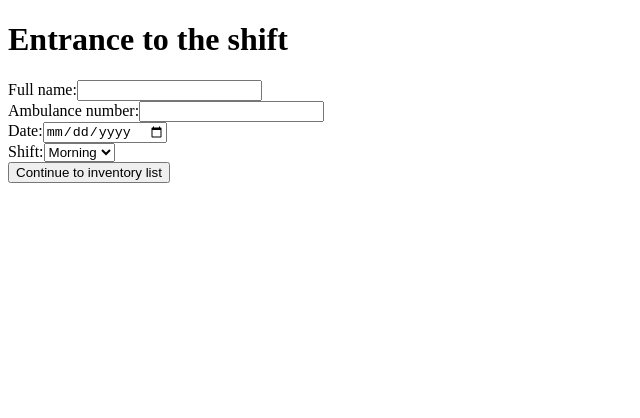
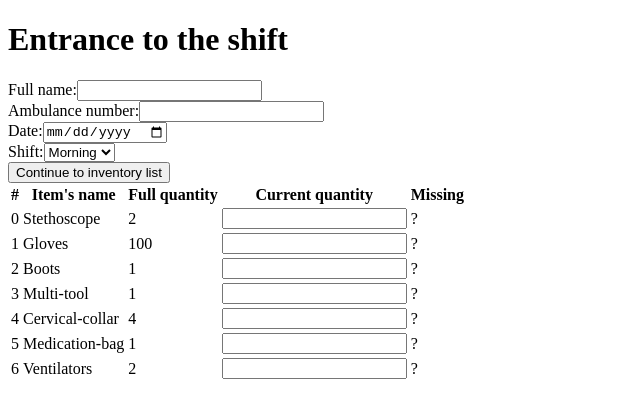
Before and after one commit to ramabadash/paramedics-equipment-list, a React (Create React App) app in the folder paramedics-equipment-list/: page / in a window 1280 px wide. Shown: the top 418 px of the page, without its empty margins (0-640 px from the left). Built offline with nearby package versions, Linux system fonts and the light colour scheme.

Commit message:
# Add InventoryList component with table from the full equipment list from the "db"

```diff
--- a/paramedics-equipment-list/public/index.html
+++ b/paramedics-equipment-list/public/index.html
@@ -12,7 +12,7 @@
       name="description"
       content="Web site created using create-react-app"
     />
-    <title>Paramedic equipment checkup</title>
+    <title>Paramedic inventory list</title>
   </head>
   <body>
     <div id="root"></div>
--- a/paramedics-equipment-list/src/components/App.jsx
+++ b/paramedics-equipment-list/src/components/App.jsx
@@ -1,10 +1,12 @@
 import React from 'react';
 import EntryForm from './EntryForm';
+import InventoryList from './InventoryList';
 
 function App() {
   return (
     <div>
       <EntryForm />
+      <InventoryList />
     </div>
   );
 }
--- /dev/null
+++ b/paramedics-equipment-list/src/components/InventoryList.jsx
@@ -0,0 +1,35 @@
+import React from 'react';
+import { fullEquipmentList } from '../data/db';
+
+function InventoryList() {
+  return (
+    <div>
+      <table>
+        <tr>
+          <th>#</th>
+          <th>Item's name</th>
+          <th>Full quantity</th>
+          <th>Current quantity</th>
+          <th>Missing</th>
+        </tr>
+        <tbody>
+          {fullEquipmentList.map((item, i) => {
+            return [
+              <tr key={i}>
+                <td>{i}</td>
+                <td>{item.name}</td>
+                <td>{item.fullQuantity}</td>
+                <td>
+                  <input type='number' min={0} />
+                </td>
+                <td>?</td>
+              </tr>,
+            ];
+          })}
+        </tbody>
+      </table>
+    </div>
+  );
+}
+
+export default InventoryList;
--- /dev/null
+++ b/paramedics-equipment-list/src/data/db.js
@@ -0,0 +1,30 @@
+exports.fullEquipmentList = [
+  {
+    name: "Stethoscope",
+    fullQuantity: 2,
+  },
+  {
+    name: "Gloves",
+    fullQuantity: 100,
+  },
+  {
+    name: "Boots",
+    fullQuantity: 1,
+  },
+  {
+    name: "Multi-tool",
+    fullQuantity: 1,
+  },
+  {
+    name: "Cervical-collar",
+    fullQuantity: 4,
+  },
+  {
+    name: "Medication-bag",
+    fullQuantity: 1,
+  },
+  {
+    name: "Ventilators",
+    fullQuantity: 2,
+  },
+];
```
